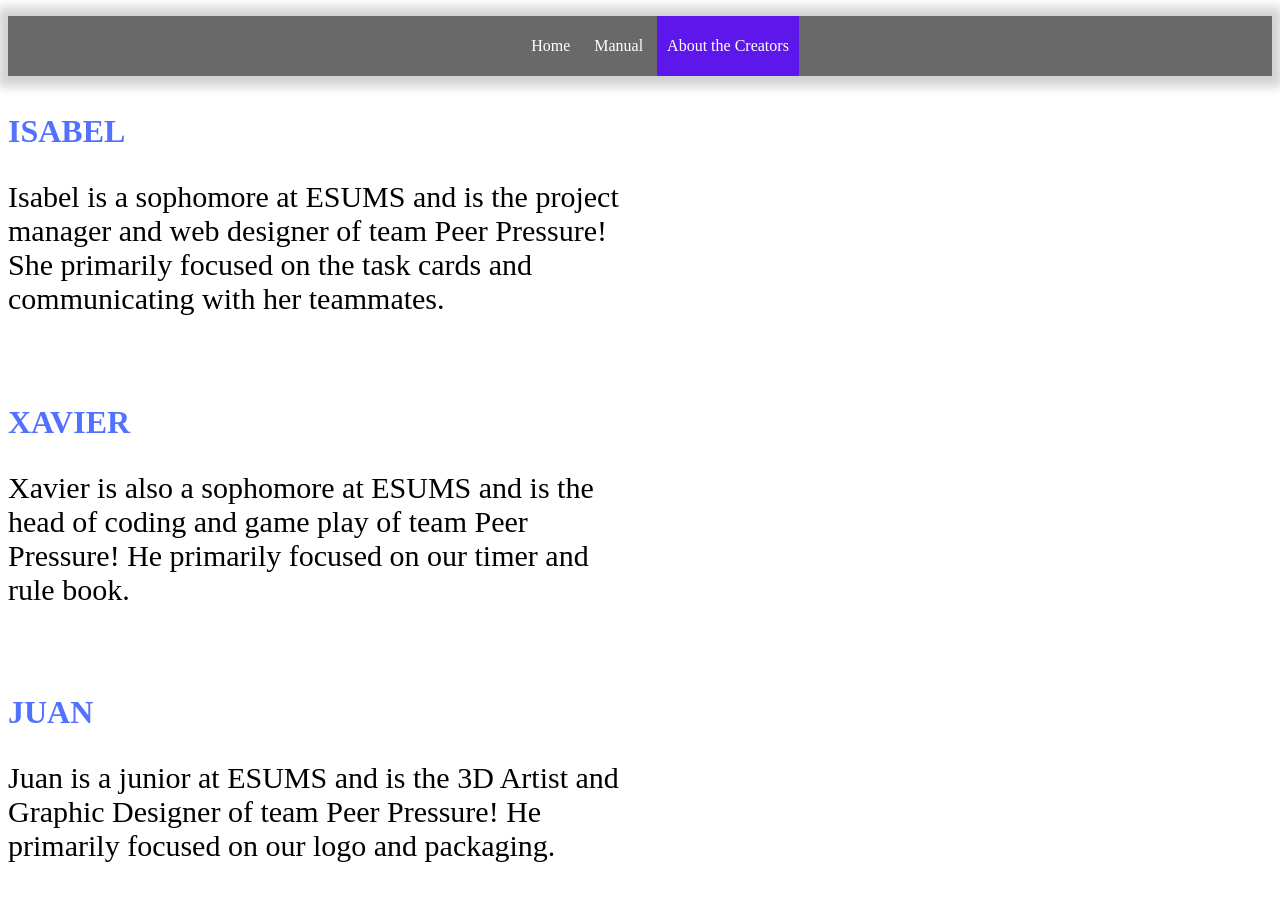
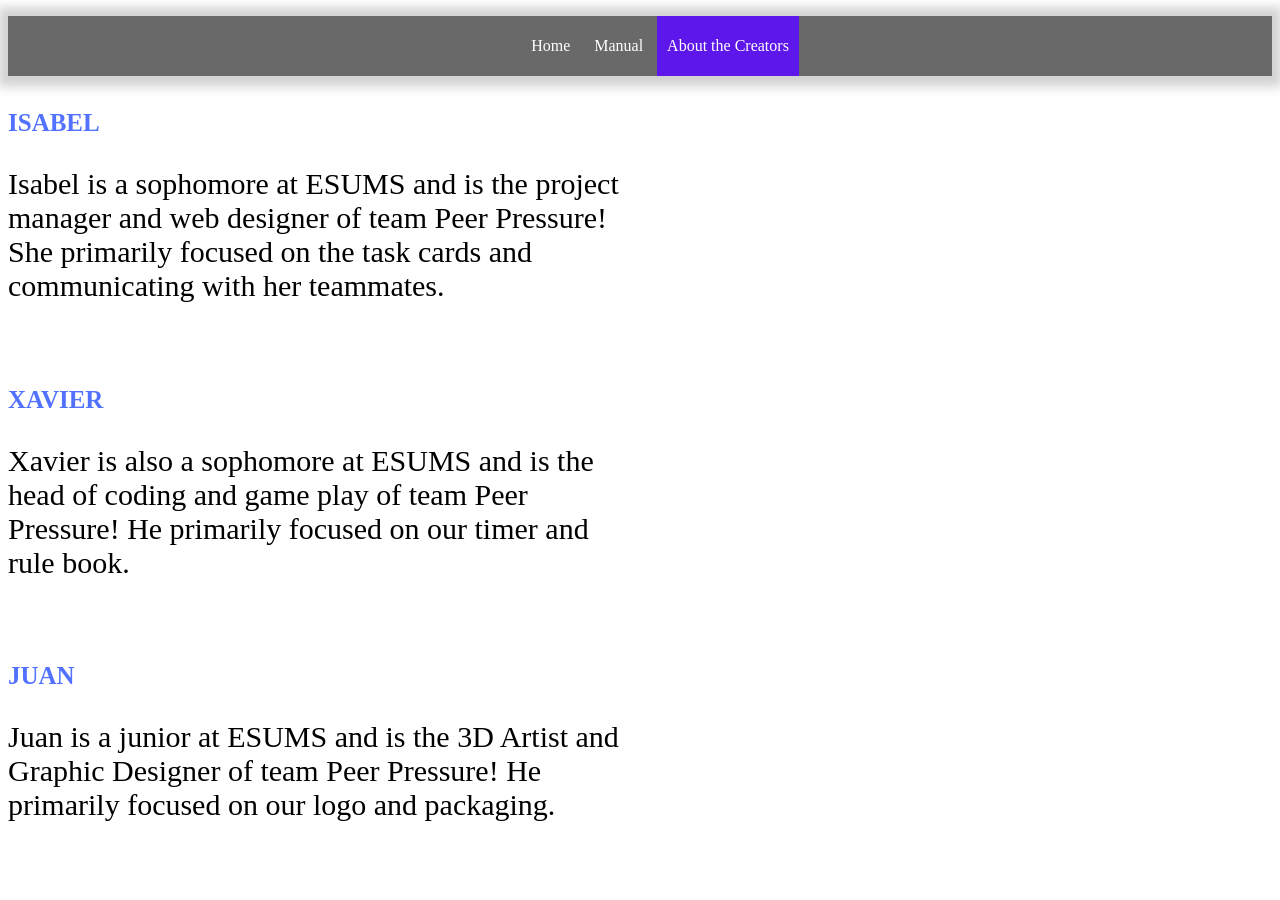
Before and after one commit to IsabelF113642/peerpressure, a plain HTML site: page about.html in a window 1280 px wide. After the commit the page ends 860 px from the top, so only its background shows below. Drawn offline with Linux system fonts and the light colour scheme.

Commit message:
Update about.html

```diff
--- a/about.html
+++ b/about.html
@@ -26,17 +26,17 @@
 <div class="flex-container">
 
   <div class="flex-child 1">
-	  <h1 style="color:#5271FF"> ISABEL</h1>
+	  <h1 style="color:#5271FF;font-size: 25px"> ISABEL</h1>
    <p style="font-size:30px"> Isabel is a sophomore at ESUMS and is the project manager and web designer of team Peer Pressure! She primarily focused on the task cards and communicating with her teammates.
 	  </p>
 	  <br>
   	  <br>
-	   <h1 style="color:#5271FF"> XAVIER</h1>
+	   <h1 style="color:#5271FF;font-size: 25px"> XAVIER</h1>
 <p style="font-size:30px"> Xavier is also a sophomore at ESUMS and is the head of coding and game play of team Peer Pressure! He primarily focused on our timer and rule book.
 	  </p>
 	   <br>
 	  <br>
-	    <h1 style="color:#5271FF"> JUAN</h1>
+	    <h1 style="color:#5271FF; font-size:25px"> JUAN</h1>
    <p style="font-size:30px"> Juan is a junior at ESUMS and is the 3D Artist and Graphic Designer of team Peer Pressure! He primarily focused on our logo and packaging.
 	  </p>
 
```
